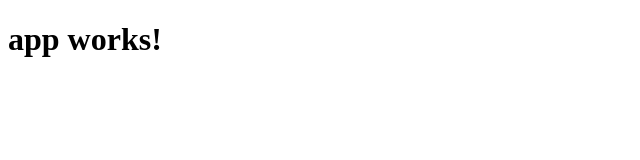
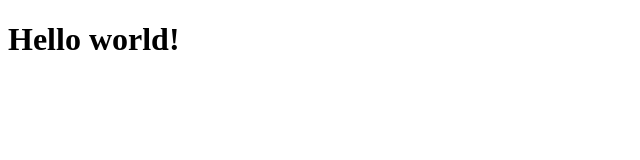
Before and after one commit to helgeh/rr, an Angular app: page / in a window 1280 px wide. Shown: the top 160 px of the page, without its empty margins (0-640 px from the left). Built offline with nearby package versions, Linux system fonts and the light colour scheme.

Commit message:
hello world

```diff
--- a/src/app/app.component.ts
+++ b/src/app/app.component.ts
@@ -5,6 +5,7 @@ import { Component } from '@angular/core';
   templateUrl: './app.component.html',
   styleUrls: ['./app.component.css']
 })
+
 export class AppComponent {
-  title = 'app works!';
+  title = 'Hello world!';
 }
```
